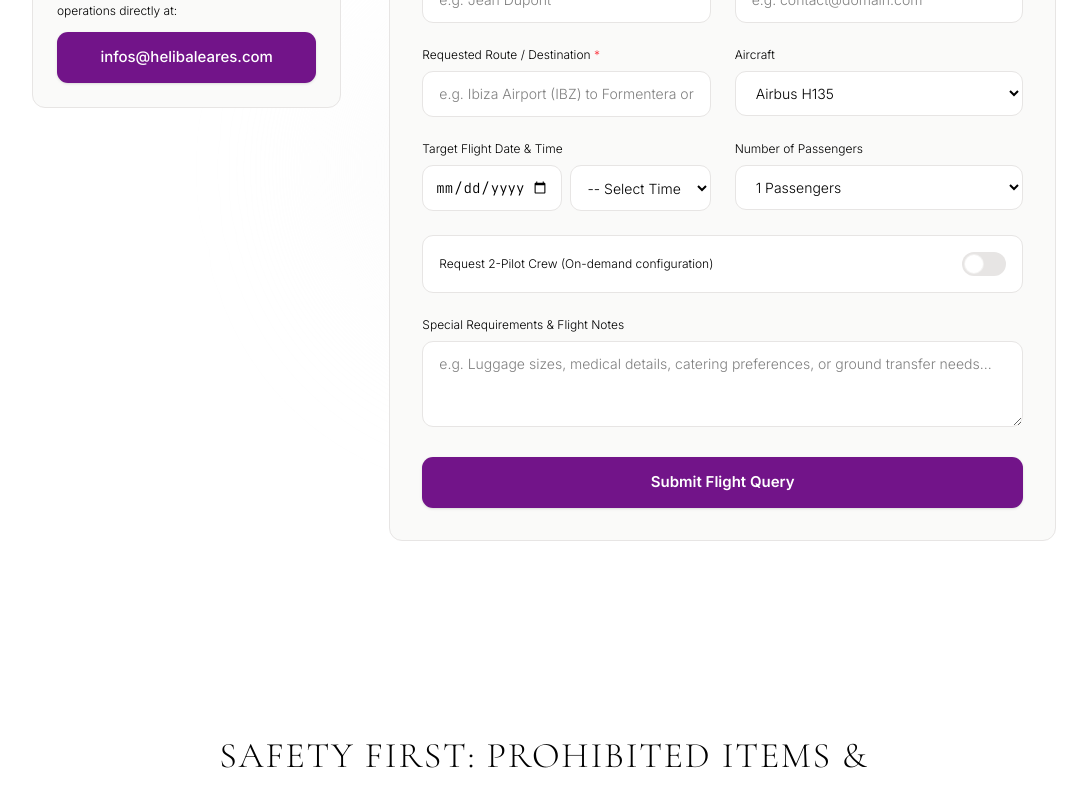
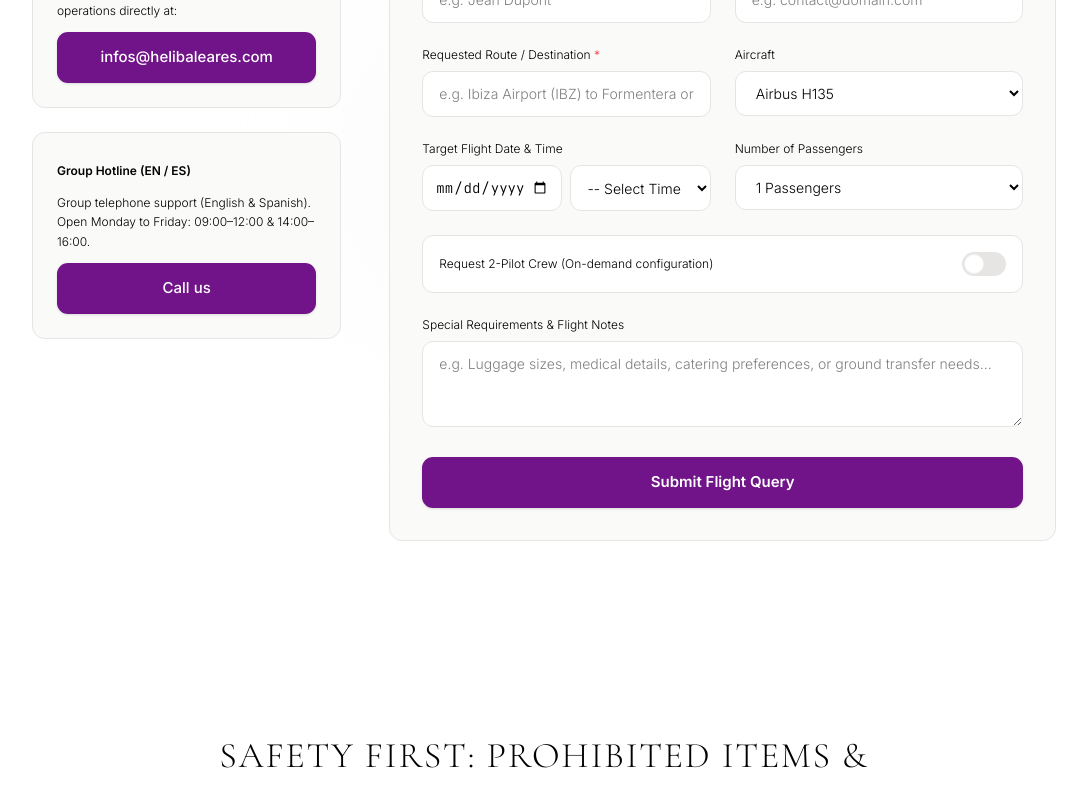
Before and after one commit to northstandardinfracomltd/HELIXNEW, a React (Vite) app: page / in a window 1280 px wide. Shown: the part 6180-6966 px from the top of the page, without its empty margins (96-1183 px from the left). Built offline with nearby package versions, Linux system fonts and the light colour scheme; a web font is replaced by a local one.

Commit message:
feat: improve SEO and update payment policy
- Add hreflang tags and dynamic canonical URLs
- Update sitemap with multilingual support
- Add group hotline to contact form
- Update payment security policy details

```diff
--- a/index.html
+++ b/index.html
@@ -14,6 +14,14 @@
 
     <!-- Canonical URL (Required for Search Console Indexing) -->
     <link rel="canonical" href="https://helibaleares.com/" />
+
+    <!-- Hreflang Multi-language Alternate Links for Search Engine Crawlers -->
+    <link rel="alternate" hreflang="en" href="https://helibaleares.com/?lang=en" />
+    <link rel="alternate" hreflang="fr" href="https://helibaleares.com/?lang=fr" />
+    <link rel="alternate" hreflang="de" href="https://helibaleares.com/?lang=de" />
+    <link rel="alternate" hreflang="nl" href="https://helibaleares.com/?lang=nl" />
+    <link rel="alternate" hreflang="es" href="https://helibaleares.com/?lang=es" />
+    <link rel="alternate" hreflang="x-default" href="https://helibaleares.com/" />
 
     <!-- Favicon -->
     <link rel="icon" type="image/png" href="https://civilprom.s3.eu-north-1.amazonaws.com/HelibalearesFavicon26.png" />
--- a/public/404.html
+++ b/public/404.html
@@ -2,7 +2,8 @@
 <html lang="en">
   <head>
     <meta charset="utf-8">
-    <title>HeliBaleares | Redirecting...</title>
+    <meta name="robots" content="noindex, follow">
+    <title>HeliBaleares | Page Not Found</title>
     <script type="text/javascript">
       // Redirect SPA subpaths to root on GitHub Pages
       var l = window.location;
--- a/server.ts
+++ b/server.ts
@@ -168,6 +168,19 @@ async function startServer() {
     }
   });
 
+  // SEO Static Files Direct Serve (sitemap.xml & robots.txt)
+  app.get("/sitemap.xml", (req, res) => {
+    res.header("Content-Type", "application/xml; charset=utf-8");
+    const sitemapPath = path.join(process.cwd(), process.env.NODE_ENV === "production" ? "dist" : "public", "sitemap.xml");
+    res.sendFile(sitemapPath);
+  });
+
+  app.get("/robots.txt", (req, res) => {
+    res.header("Content-Type", "text/plain; charset=utf-8");
+    const robotsPath = path.join(process.cwd(), process.env.NODE_ENV === "production" ? "dist" : "public", "robots.txt");
+    res.sendFile(robotsPath);
+  });
+
   // Serve frontend with Vite in dev mode, static files in production
   if (process.env.NODE_ENV !== "production") {
     const vite = await createViteServer({
@@ -179,7 +192,7 @@ async function startServer() {
     const distPath = path.join(process.cwd(), "dist");
     app.use(express.static(distPath));
     app.get("*", (req, res) => {
-      res.sendFile(path.join(distPath, "index.html"));
+      res.status(200).sendFile(path.join(distPath, "index.html"));
     });
   }
 
--- a/src/App.tsx
+++ b/src/App.tsx
@@ -165,14 +165,21 @@ export default function App() {
       const ogDesc = document.querySelector('meta[property="og:description"]');
       if (ogDesc) ogDesc.setAttribute('content', finalDescription);
 
-      // 5. Update Canonical link for Google Search Console
+      // 5. Compute dynamic Canonical link for Google Search Console (Resolves "Page avec redirection")
+      let targetCanonical = 'https://helibaleares.com/';
+      if (seoCity) {
+        targetCanonical = `https://helibaleares.com/${seoCity}`;
+      } else if (isSuccessPage) {
+        targetCanonical = 'https://helibaleares.com/success';
+      }
+
       let canonicalLink = document.querySelector('link[rel="canonical"]');
       if (!canonicalLink) {
         canonicalLink = document.createElement('link');
         canonicalLink.setAttribute('rel', 'canonical');
         document.head.appendChild(canonicalLink);
       }
-      canonicalLink.setAttribute('href', 'https://helibaleares.com/');
+      canonicalLink.setAttribute('href', targetCanonical);
 
       let ogUrlMeta = document.querySelector('meta[property="og:url"]');
       if (!ogUrlMeta) {
@@ -180,7 +187,7 @@ export default function App() {
         ogUrlMeta.setAttribute('property', 'og:url');
         document.head.appendChild(ogUrlMeta);
       }
-      ogUrlMeta.setAttribute('content', 'https://helibaleares.com/');
+      ogUrlMeta.setAttribute('content', targetCanonical);
     } catch (error) {
       console.warn("SEO head updates deferred:", error);
     }
--- a/src/components/ContactForm.tsx
+++ b/src/components/ContactForm.tsx
@@ -236,6 +236,33 @@ Remarques: ${formData.notes || 'N/A'}`;
                   style={{ borderRadius: '11px', fontSize: '15px' }}
                 >
                   infos@helibaleares.com
+                </a>
+              </div>
+
+              {/* Group Hotline Card */}
+              <div className="bg-[#fafaf9] border border-stone-200 p-6 space-y-3" style={{ borderRadius: '13px' }}>
+                <div className="text-black">
+                  <span className="font-sans text-xs font-semibold text-black">
+                    {isFr ? "Hotline Groupe (EN / ES)" : isDe ? "Hotline der Gruppe (EN / ES)" : isNl ? "Groep Hotline (EN / ES)" : isEs ? "Línea Directa Grupo (EN / ES)" : "Group Hotline (EN / ES)"}
+                  </span>
+                </div>
+                <p className="text-xs text-black leading-relaxed font-sans font-light whitespace-pre-line">
+                  {isFr
+                    ? "Assistance téléphonique du groupe (Anglais & Espagnol).\nOuvert du Lundi au Vendredi : 09h00–12h00 & 14h00–16h00."
+                    : isDe
+                    ? "Telefonischer Support der Gruppe (Englisch & Spanisch).\nGeöffnet von Montag bis Freitag: 09:00–12:00 & 14:00–16:00."
+                    : isNl
+                    ? "Telefonische ondersteuning van de groep (Engels & Spaans).\nGeopend van maandag tot vrijdag: 09:00–12:00 & 14:00–16:00."
+                    : isEs
+                    ? "Asistencia telefónica del grupo (Inglés y Español).\nAbierto de lunes a viernes: 09:00–12:00 y 14:00–16:00."
+                    : "Group telephone support (English & Spanish).\nOpen Monday to Friday: 09:00–12:00 & 14:00–16:00."}
+                </p>
+                <a
+                  href="tel:+441416734044"
+                  className="block w-full bg-[#721489] hover:bg-[#5a106d] text-white font-sans font-medium py-3.5 px-4 text-center transition-all duration-200 shadow active:scale-98"
+                  style={{ borderRadius: '11px', fontSize: '15px' }}
+                >
+                  Call us
                 </a>
               </div>
             </div>
--- a/src/components/Safety.tsx
+++ b/src/components/Safety.tsx
@@ -121,31 +121,31 @@ export default function Safety({ t }: SafetyProps) {
     if (isFr) {
       return {
         title: "Information de paiement & Protection",
-        desc: "Helibaleares ne vous demandera jamais de paiement ou de transfert d'argent avant notre rencontre sur le site de départ. Vous pourrez régler votre vol par carte bancaire, espèces (maximum 1 000 € pour les résidents fiscaux en Espagne et 10 000 € pour les non-résidents) ou virement instantané uniquement en direct lors de notre rencontre. Nous demandons simplement une empreinte bancaire sécurisée pour confirmer votre réservation ; en cas d'absence non signalée (no-show), des frais seront prélevés."
+        desc: "Helibaleares ne vous demandera jamais de règlement intégral avant notre rencontre sur le site de départ. Nous demandons simplement une pré-autorisation bancaire (empreinte) équivalente à 50% du montant du vol, à effectuer en ligne via un lien sécurisé afin de confirmer votre réservation. Lors du vol, la somme retenue (hold) est, au choix du client, soit déduite du montant total à régler sur place, soit intégralement remboursée. Le règlement du solde ou du montant total peut s'effectuer en direct par carte bancaire, espèces (jusqu'à 1 000 € pour les résidents fiscaux en Espagne et 10 000 € pour les non-résidents) ou virement instantané."
       };
     }
     if (isDe) {
       return {
         title: "Zahlungsinformationen & Sicherheit",
-        desc: "Helibaleares wird Sie niemals vor unserem persönlichen Treffen vor Ort um eine Zahlung oder Geldüberweisung bitten. Sie können Ihren Flug per Kreditkarte, bar (maximal 1.000 € für steuerlich in Spanien Ansässige und 10.000 € für Nichtansässige) oder per Sofortüberweisung ausschließlich direkt vor Ort bezahlen, wenn wir uns treffen. Zur Sicherung Ihrer Buchung benötigen wir lediglich eine sichere Kreditkarten-Präautorisierung; im Falle eines unentschuldigten Nichterscheinens (No-Show) wird eine Gebühr erhoben."
+        desc: "Helibaleares fordert niemals eine vollständige Zahlung vor unserem persönlichen Treffen vor Ort. Wir verlangen lediglich eine sichere Online-Präautorisierung (Kreditkartenreservierung) in Höhe von 50 % des Flugbetrags über einen sicheren Link zur Bestätigung Ihrer Buchung. Der reservierte Betrag (Hold) wird beim Treffen nach Wahl des Kunden entweder vom zu zahlenden Betrag abgezogen oder vollständig erstattet. Die Bezahlung kann vor Ort per Kreditkarte, bar (bis zu 1.000 € für in Spanien Steueransässige und 10.000 € für Nichtansässige) oder per Sofortüberweisung erfolgen."
       };
     }
     if (isNl) {
       return {
         title: "Betalingsinformatie & Beveiliging",
-        desc: "Helibaleares zal u nooit om een betaling of geldovermaking vragen voordat we elkaar persoonlijk ontmoeten op de locatie. U kunt uw vlucht betalen met creditcard, contant geld (maximaal € 1.000 voor belastingplichtigen in Spanje en € 10.000 voor niet-inwoners) of directe bankoverschrijving uitsluitend direct ter plaatse wanneer we elkaar ontmoeten. Om uw reservering te garanderen, vragen we alleen om een beveiligde creditcard-pre-autorisatie; in het geval van een no-show zonder voorafgaande kennisgeving, worden er no-show kosten in rekening gebracht."
+        desc: "Helibaleares zal u nooit om een volledige betaling vragen voordat we elkaar ontmoeten op de locatie. Wij vragen enkel om een veilige online pre-autorisatie van 50% van het vluchtbedrag via een beveiligde link om uw boeking te bevestigen. Het gereserveerde bedrag (hold) wordt bij de vlucht naar keuze van de klant ingehouden op het te betalen bedrag of volledig terugbetaald. U kunt ter plaatse betalen met creditcard, contant geld (tot € 1.000 voor belastingplichtigen in Spanje en € 10.000 voor niet-inwoners) of directe bankoverschrijving."
       };
     }
     if (isEs) {
       return {
         title: "Información de Pago y Seguridad",
-        desc: "Helibaleares nunca le solicitará ningún pago o transferencia de dinero antes de conocernos en persona en el lugar. Podrá pagar por su vuelo con tarjeta de crédito, efectivo (máximo 1.000 € para residentes fiscales en España y 10.000 € para no residentes) o transferencia bancaria instantánea únicamente en directo cuando nos encontremos. Simplemente solicitamos una preautorización segura de tarjeta de crédito para confirmar su reserva; en caso de no presentarse sin previo aviso (no-show), se aplicará un cargo por incomparecencia."
+        desc: "Helibaleares nunca le solicitará el pago total antes de encontrarnos en persona. Únicamente requerimos una preautorización bancaria en línea equivalente al 50% del importe del vuelo a través de un enlace seguro para confirmar su reserva. El importe retenido (hold) puede ser, a elección del cliente, deducido del importe a pagar en el lugar o reembolsado íntegramente. Podrá abonar el pago en directo mediante tarjeta de crédito, efectivo (hasta 1.000 € para residentes fiscales en España y 10.000 € para no residentes) o transferencia bancaria instantánea."
       };
     }
     // Default English
     return {
       title: "Payment Information & Protection",
-      desc: "Helibaleares will never ask for any payment or money transfer before meeting you in person on-site. You can pay for your flight by credit card, cash (maximum €1,000 for tax residents in Spain and €10,000 for non-residents), or instant bank transfer exclusively in person when we meet. We simply require a secure credit card pre-authorization to confirm your booking; in the event of a no-show without prior notice, a no-show fee will be charged."
+      desc: "Helibaleares will never ask for full payment prior to meeting on site. We simply require a secure online credit card pre-authorization equivalent to 50% of the flight amount via a dedicated secure link to confirm your booking. Upon meeting for your flight, the pre-authorized hold can either be deducted from the amount payable on site or fully refunded, according to your preference. Payment can be settled on-site by credit card, cash (up to €1,000 for tax residents in Spain and €10,000 for non-residents), or instant bank transfer."
     };
   })();
 
```
Also changed, not shown: public/robots.txt, 1 other file (tests, documents, lock files or other folders).
